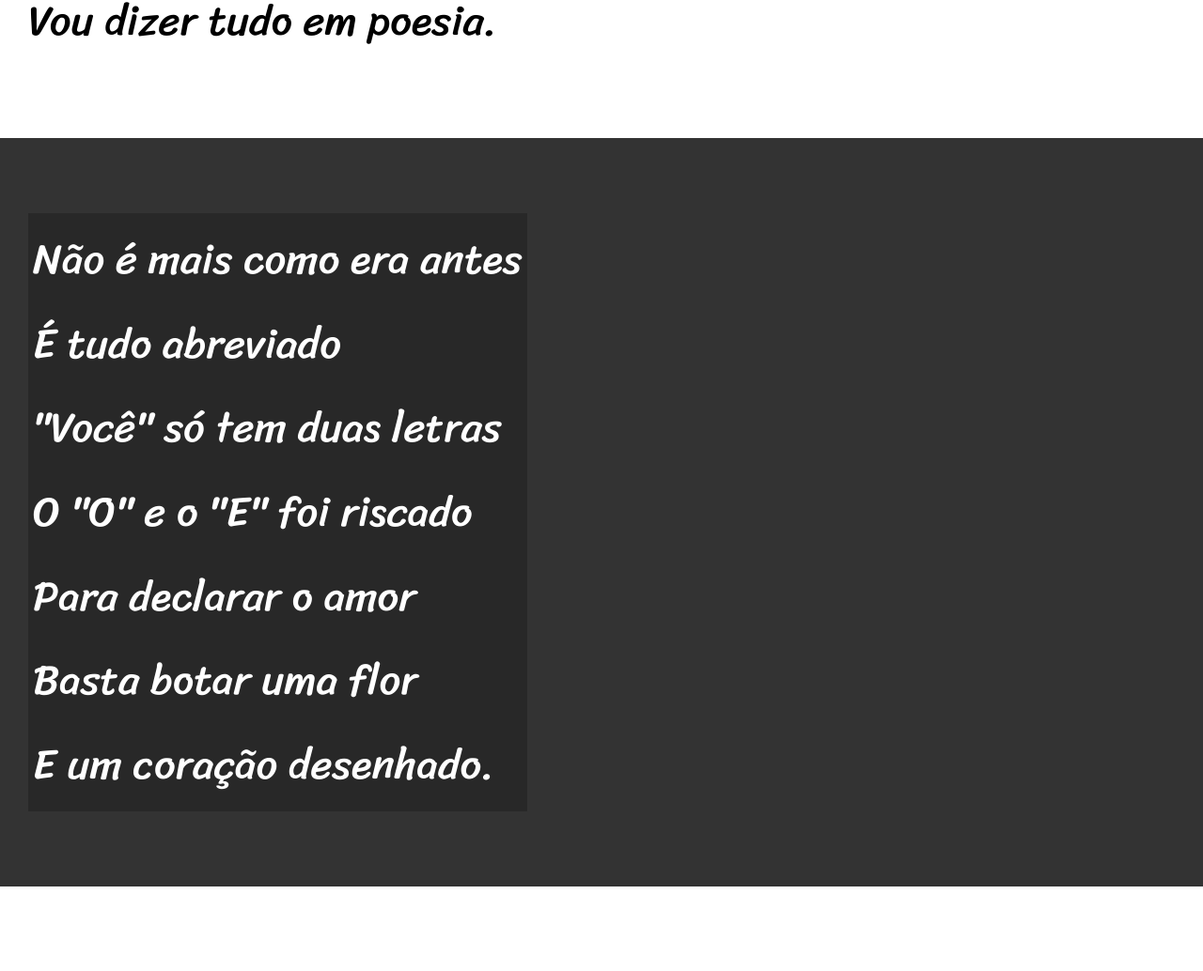
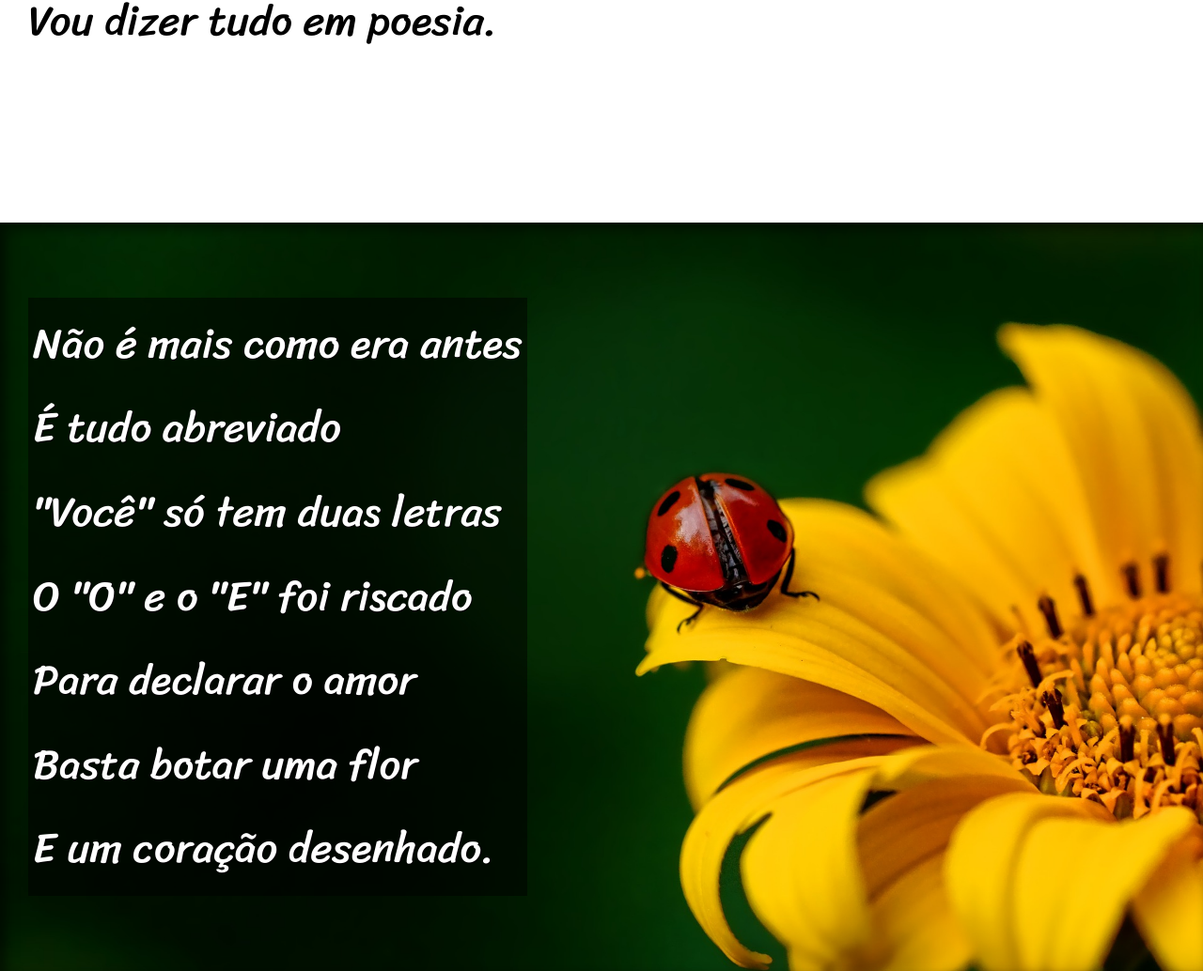
Before and after one commit to N4KY4/html-css, a plain HTML site: page desafios/d012/index.html in a window 1280 px wide. Shown: the part 900-1934 px from the top of the page at 94% size. Drawn offline with Linux system fonts and the light colour scheme.

Commit message:
Efeito Parallax
Ajuste no código para efeito parallax das imagens do cordel

```diff
--- a/desafios/d012/estilo/style.css
+++ b/desafios/d012/estilo/style.css
@@ -74,21 +74,47 @@ section{
     font-size: 3.5vw; /*Vai ajudar a LARGURA da tela*/
 }
 
+section > p{
+    padding-bottom: 2em; /*Para ele dar uma espaçadinha*/
+}
+
 section.normal{
     background-color: white;
     color: black;
 }
 
 section.imagem{
+    /*Serve para todas as imagens*/
     background-color: rgb(51, 51, 51);
     color: white;
+    box-shadow: inset 6px 6px 13px 0px rgba(0, 0, 0, 0.579);/*Altura,largura, espalhamento, ampliação, cor*/
+
+    /*EFEITO PARALLAX*/
+
+    background-size: cover; /*Pois fica melhor para enxergar, antes a imagem estava muito grande*/
+
+    /*Fixando a imagem*/
+    background-attachment: fixed;/*Fica fixo*/
 }
-
 section.imagem > p{
     display: inline-block; /*Vai criar a caixa que se ajusta com o tamanho*/
     padding: 5px; /*Para dar um espaço*/
-    background-color: rgba(0, 0, 0, 0.223);
+    background-color: rgba(0, 0, 0, 0.5);
+
+    /*Colocando SOMBRA no TEXTO*/
+    text-shadow: 1px 1px 0px black;
 }
+
+section#img01{
+    background-image: url('../imagens/background001.jpg');
+    background-position: right center; /*Para ficar centralizado à direita*/
+}
+
+section#img02{
+    background-image: url('../imagens/background002.jpg');
+    background-position: right center; /*Para ficar centralizado à direita*/
+}
+
 
 footer{
     background-color: black;
--- a/desafios/d012/index.html
+++ b/desafios/d012/index.html
@@ -28,7 +28,7 @@
         </p>
     </section>
 
-    <section class="imagem">
+    <section class="imagem" id="img01">
         <p>
             Não é mais como era antes <br>
             É tudo abreviado <br>
@@ -62,7 +62,7 @@
         </p>
     </section>
 
-    <section class="imagem">
+    <section class="imagem" id="img02">
         <p>
             Tenho saudade das cartas <br>
             Escritas com a própria mão <br>
```
